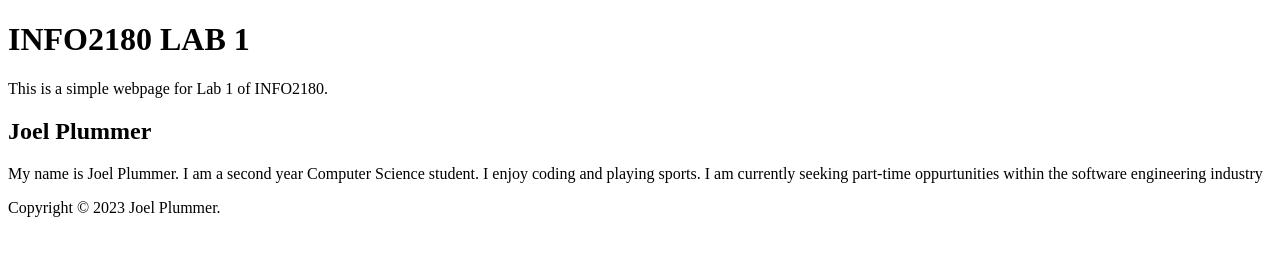
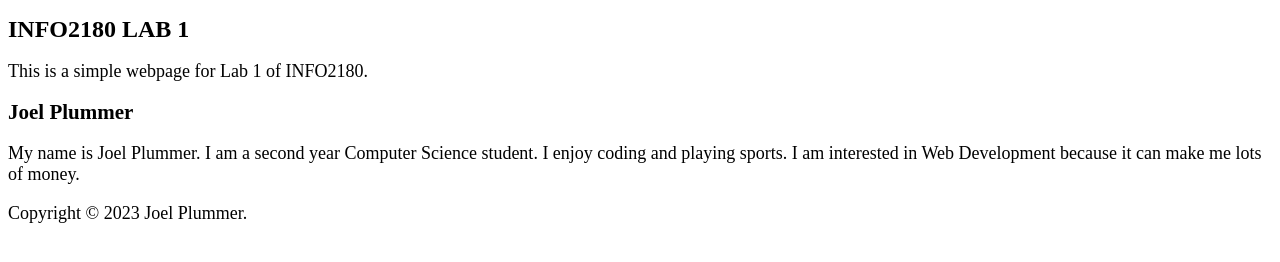
Before and after one commit to joel-plummer/info2180-lab1, a plain HTML site: page index.html in a window 1280 px wide. Drawn offline with Linux system fonts and the light colour scheme.

Commit message:
Edited Webbpage

```diff
--- a/index.html
+++ b/index.html
@@ -1,6 +1,7 @@
 <!DOCTYPE html>
 <html lang="en">
     <head>
+        <link rel="stylesheet" type="text/css" href="styles.css">
         <meta charset="UTF-8">
         <meta name="viewport" content="width=device-width, initial-scale=1.0">
         <meta http-equiv="X-UA-Compatible" content="ie=edge">
@@ -13,7 +14,7 @@
         </header>
         <main>
             <h2> Joel Plummer</h2>
-            <p> My name is Joel Plummer. I am a second year Computer Science student. I enjoy coding and playing sports. I am currently seeking part-time oppurtunities within the software engineering industry</p>
+            <p> My name is Joel Plummer. I am a second year Computer Science student. I enjoy coding and playing sports. I am interested in Web Development because it can make me lots of money.</p>
         </main>
         <footer>
             <p> Copyright &copy; 2023 Joel Plummer.</p>
--- /dev/null
+++ b/styles.css
@@ -0,0 +1,13 @@
+h1{
+    font-size: 24px;
+    font: color #32b2ac
+}
+
+h2{
+    font-size: 21px;
+    font: color #5a67d8;
+}
+
+p{
+    font-size: 18px;
+}
```
